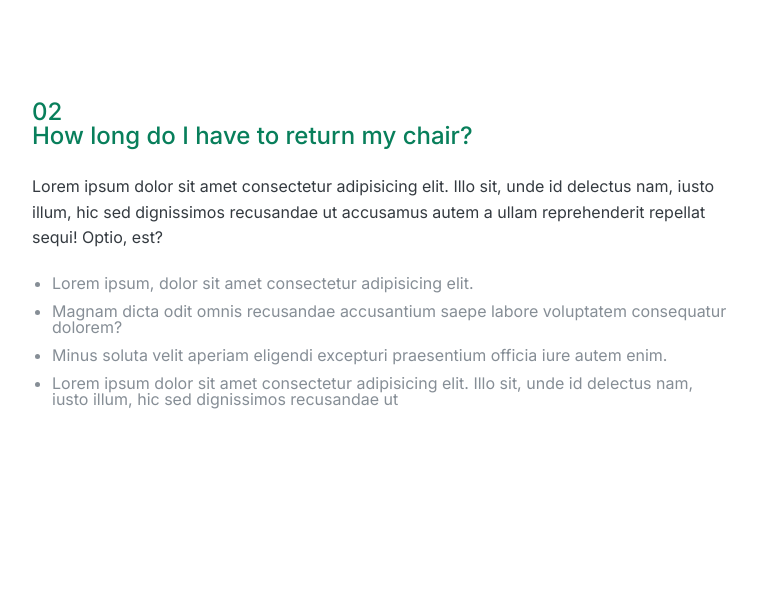
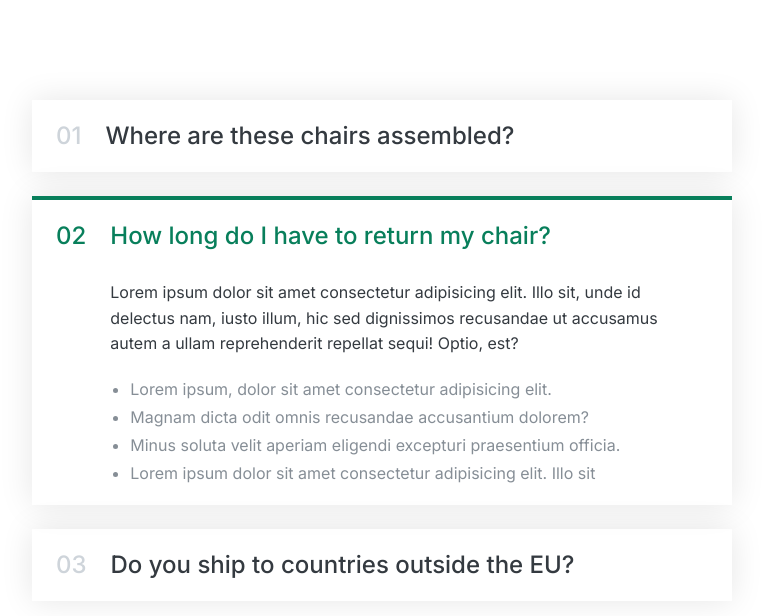
Before and after one commit to josphatmuteru/html-css, a plain HTML site: page Components/01-accordion.html in a window 1280 px wide. Shown: the whole page, without its empty margins (258-1021 px from the left). Drawn offline with Linux system fonts and the light colour scheme.

Commit message:
Building an Accordion component

```diff
--- a/Components/01-accordion.html
+++ b/Components/01-accordion.html
@@ -35,16 +35,28 @@
       .accordion {
         width: 700px;
         margin: 100px auto;
+        display: flex;
+        flex-direction: column;
+        gap: 24px;
       }
       .item {
+        box-shadow: 0 0 32px rgba(0, 0, 0, 0.1);
+        padding: 24px;
+
+        display: grid;
+        grid-template-columns: auto 1fr auto;
+        column-gap: 24px;
+        row-gap: 32px;
+        align-items: center;
       }
       .number,
       .text {
         font-size: 24px;
         font-weight: 500;
-        color: #087f5b;
+        /* color: #087f5b; */
       }
-      .text {
+      .number {
+        color: #ced4da;
       }
       .icon {
         width: 24px;
@@ -52,6 +64,8 @@
         stroke: #087f5b;
       }
       .hidden-box {
+        grid-column: 2;
+        display: none;
       }
       .hidden-box p {
         line-height: 1.6;
@@ -66,12 +80,47 @@
         flex-direction: column;
         gap: 12px;
       }
+
+      .open {
+        border-top: 4px solid #087f5b;
+      }
+      .open .hidden-box {
+        display: block;
+      }
+
+      .open .number,
+      .open .text {
+        color: #087f5b;
+      }
     </style>
     <title>Accordion Component</title>
   </head>
   <body>
     <div class="accordion">
       <div class="item">
+        <p class="number">01</p>
+        <p class="text">Where are these chairs assembled?</p>
+        <svg class="icon"></svg>
+        <div class="hidden-box">
+          <p>
+            Lorem ipsum dolor sit amet consectetur adipisicing elit. Illo sit,
+            unde id delectus nam, iusto illum, hic sed dignissimos recusandae ut
+            accusamus autem a ullam reprehenderit repellat sequi! Optio, est?
+          </p>
+          <ul>
+            <li>Lorem ipsum, dolor sit amet consectetur adipisicing elit.</li>
+            <li>Magnam dicta odit omnis recusandae accusantium dolorem?</li>
+            <li>
+              Minus soluta velit aperiam eligendi excepturi praesentium officia.
+            </li>
+            <li>
+              Lorem ipsum dolor sit amet consectetur adipisicing elit. Illo sit
+            </li>
+          </ul>
+        </div>
+      </div>
+
+      <div class="item open">
         <p class="number">02</p>
         <p class="text">How long do I have to return my chair?</p>
         <svg class="icon"></svg>
@@ -83,18 +132,35 @@
           </p>
           <ul>
             <li>Lorem ipsum, dolor sit amet consectetur adipisicing elit.</li>
+            <li>Magnam dicta odit omnis recusandae accusantium dolorem?</li>
             <li>
-              Magnam dicta odit omnis recusandae accusantium saepe labore
-              voluptatem consequatur dolorem?
+              Minus soluta velit aperiam eligendi excepturi praesentium officia.
             </li>
             <li>
-              Minus soluta velit aperiam eligendi excepturi praesentium officia
-              iure autem enim.
+              Lorem ipsum dolor sit amet consectetur adipisicing elit. Illo sit
+            </li>
+          </ul>
+        </div>
+      </div>
+
+      <div class="item">
+        <p class="number">03</p>
+        <p class="text">Do you ship to countries outside the EU?</p>
+        <svg class="icon"></svg>
+        <div class="hidden-box">
+          <p>
+            Lorem ipsum dolor sit amet consectetur adipisicing elit. Illo sit,
+            unde id delectus nam, iusto illum, hic sed dignissimos recusandae ut
+            accusamus autem a ullam reprehenderit repellat sequi! Optio, est?
+          </p>
+          <ul>
+            <li>Lorem ipsum, dolor sit amet consectetur adipisicing elit.</li>
+            <li>Magnam dicta odit omnis recusandae accusantium dolorem?</li>
+            <li>
+              Minus soluta velit aperiam eligendi excepturi praesentium officia.
             </li>
             <li>
-              Lorem ipsum dolor sit amet consectetur adipisicing elit. Illo sit,
-              unde id delectus nam, iusto illum, hic sed dignissimos recusandae
-              ut
+              Lorem ipsum dolor sit amet consectetur adipisicing elit. Illo sit
             </li>
           </ul>
         </div>
```
